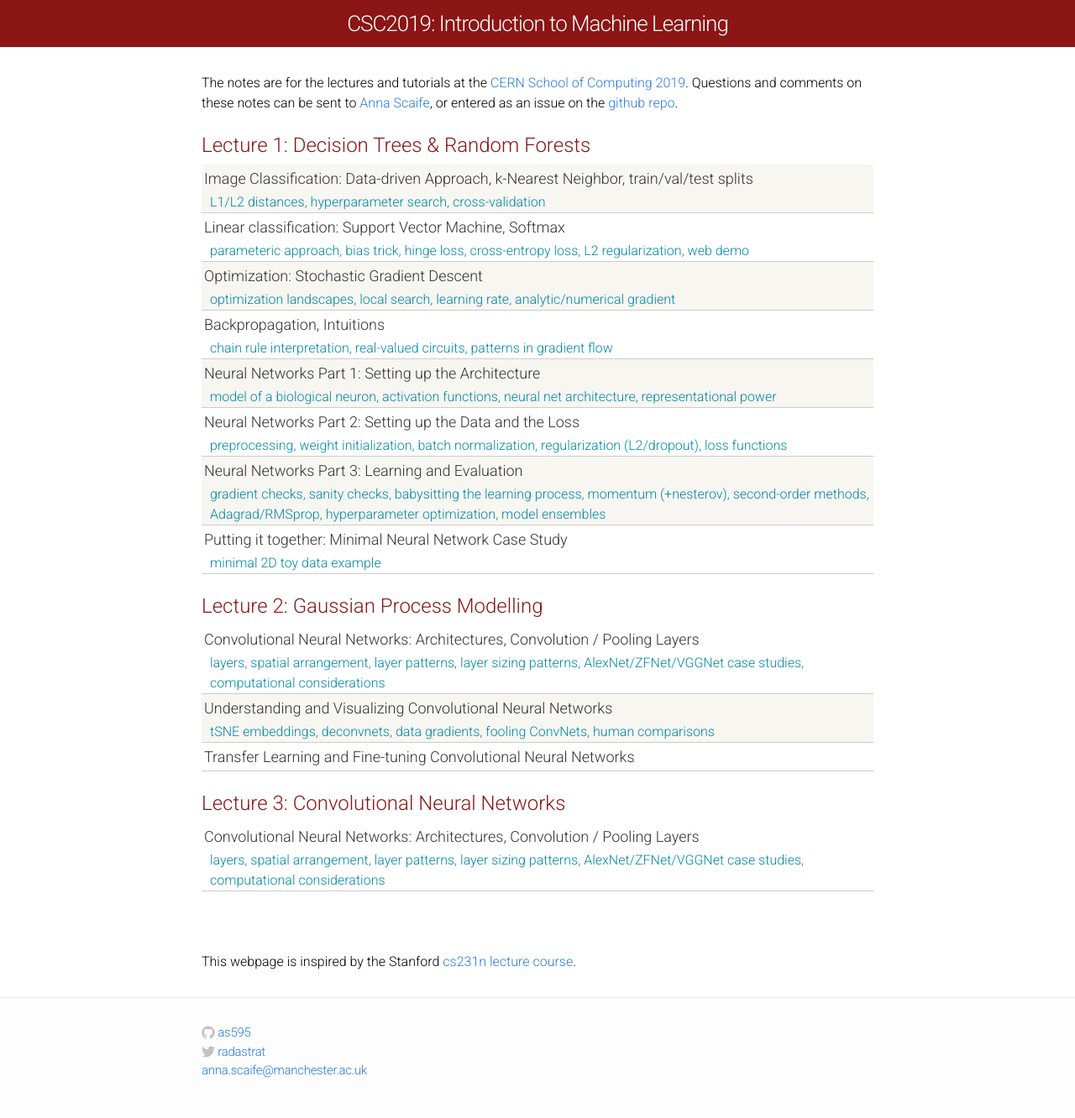
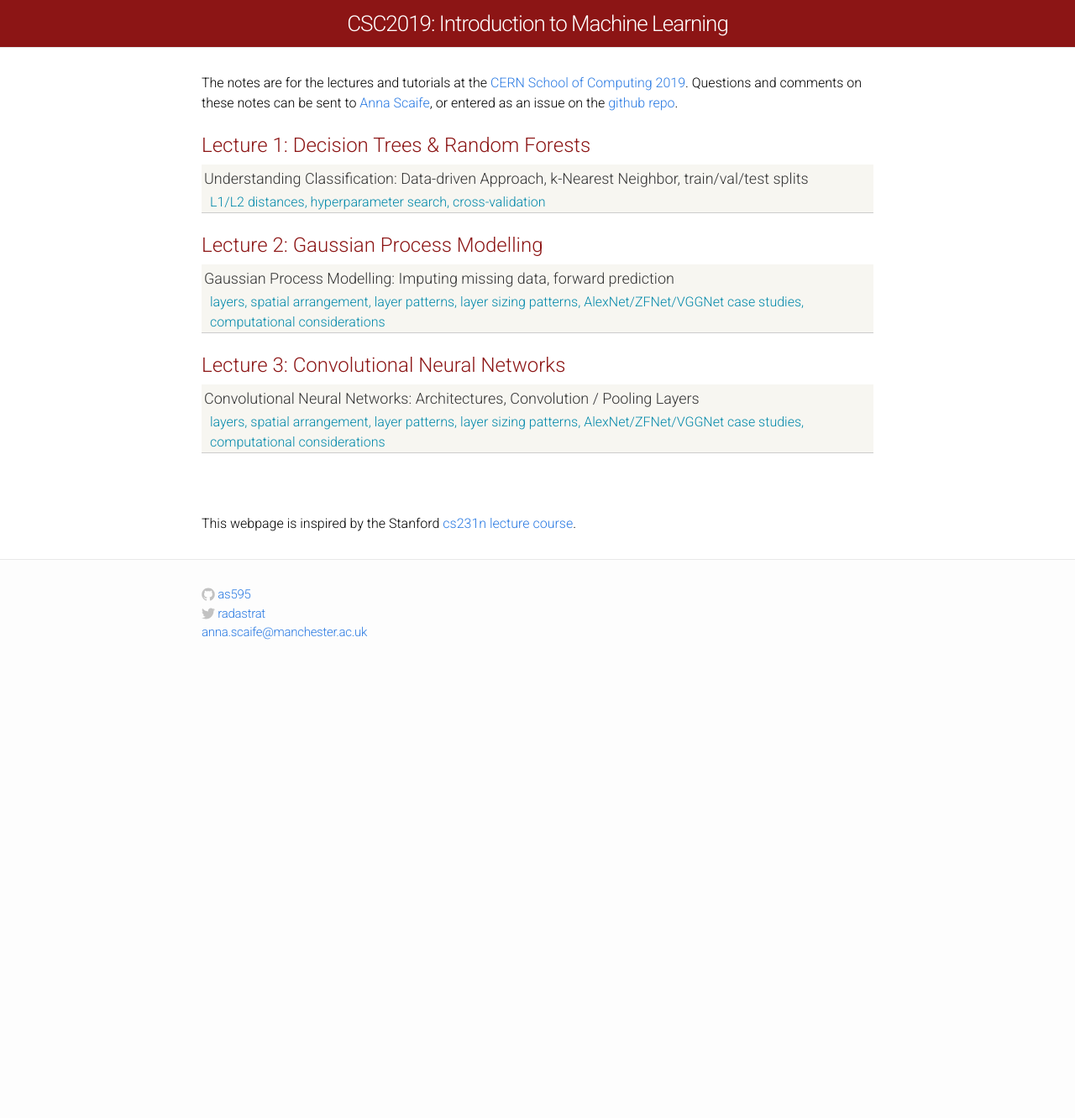
Before and after one commit to as595/csc-2019, a Jekyll site: the page built from index.html, in a window 1280 px wide. Shown: the whole page at 84% size. Built offline with Jekyll 4.4.1, drawn with Linux system fonts in a browser that asks for light colours; after the commit the page ends 900 px from its top, so only the background shows below that.

Commit message:
updated index

```diff
--- a/index.html
+++ b/index.html
@@ -16,73 +16,10 @@ layout: default
 
     <div class="materials-item">
       <a href="classification/">
-        Image Classification: Data-driven Approach, k-Nearest Neighbor, train/val/test splits
+        Understanding Classification: Data-driven Approach, k-Nearest Neighbor, train/val/test splits
       </a>
       <div class="kw">
         L1/L2 distances, hyperparameter search, cross-validation
-      </div>
-    </div>
-
-    <div class="materials-item">
-      <a href="linear-classify/">
-         Linear classification: Support Vector Machine, Softmax
-      </a>
-      <div class="kw">
-        parameteric approach, bias trick, hinge loss, cross-entropy loss, L2 regularization, web demo
-      </div>
-    </div>
-
-    <div class="materials-item">
-      <a href="optimization-1/">
-        Optimization: Stochastic Gradient Descent
-      </a>
-      <div class="kw">
-        optimization landscapes, local search, learning rate, analytic/numerical gradient
-      </div>
-    </div>
-
-    <div class="materials-item">
-      <a href="optimization-2/">
-        Backpropagation, Intuitions
-      </a>
-      <div class="kw">
-        chain rule interpretation, real-valued circuits, patterns in gradient flow
-      </div>
-    </div>
-
-    <div class="materials-item">
-      <a href="neural-networks-1/">
-          Neural Networks Part 1: Setting up the Architecture
-      </a>
-      <div class="kw">
-        model of a biological neuron, activation functions, neural net architecture, representational power
-      </div>
-    </div>
-
-    <div class="materials-item">
-      <a href="neural-networks-2/">
-          Neural Networks Part 2: Setting up the Data and the Loss
-      </a>
-      <div class="kw">
-          preprocessing, weight initialization, batch normalization, regularization (L2/dropout), loss functions
-      </div>
-    </div>
-
-    <div class="materials-item">
-      <a href="neural-networks-3/">
-        Neural Networks Part 3: Learning and Evaluation
-      </a>
-      <div class="kw">
-        gradient checks, sanity checks, babysitting the learning process, momentum (+nesterov), second-order methods, Adagrad/RMSprop, hyperparameter optimization, model ensembles
-      </div>
-    </div>
-
-    <div class="materials-item">
-      <a href="neural-networks-case-study/">
-          Putting it together: Minimal Neural Network Case Study
-      </a>
-      <div class="kw">
-        minimal 2D toy data example
       </div>
     </div>
 
@@ -90,26 +27,11 @@ layout: default
 
     <div class="materials-item">
       <a href="convolutional-networks/">
-        Convolutional Neural Networks: Architectures, Convolution / Pooling Layers
+        Gaussian Process Modelling: Imputing missing data, forward prediction
       </a>
       <div class="kw">
           layers, spatial arrangement, layer patterns, layer sizing patterns, AlexNet/ZFNet/VGGNet case studies, computational considerations
       </div>
-    </div>
-
-    <div class="materials-item">
-      <a href="understanding-cnn/">
-        Understanding and Visualizing Convolutional Neural Networks
-      </a>
-      <div class="kw">
-        tSNE embeddings, deconvnets, data gradients, fooling ConvNets, human comparisons
-      </div>
-    </div>
-
-    <div class="materials-item">
-      <a href="transfer-learning/">
-        Transfer Learning and Fine-tuning Convolutional Neural Networks
-      </a>
     </div>
 
     <div class="module-header">Lecture 3: Convolutional Neural Networks</div>
```
